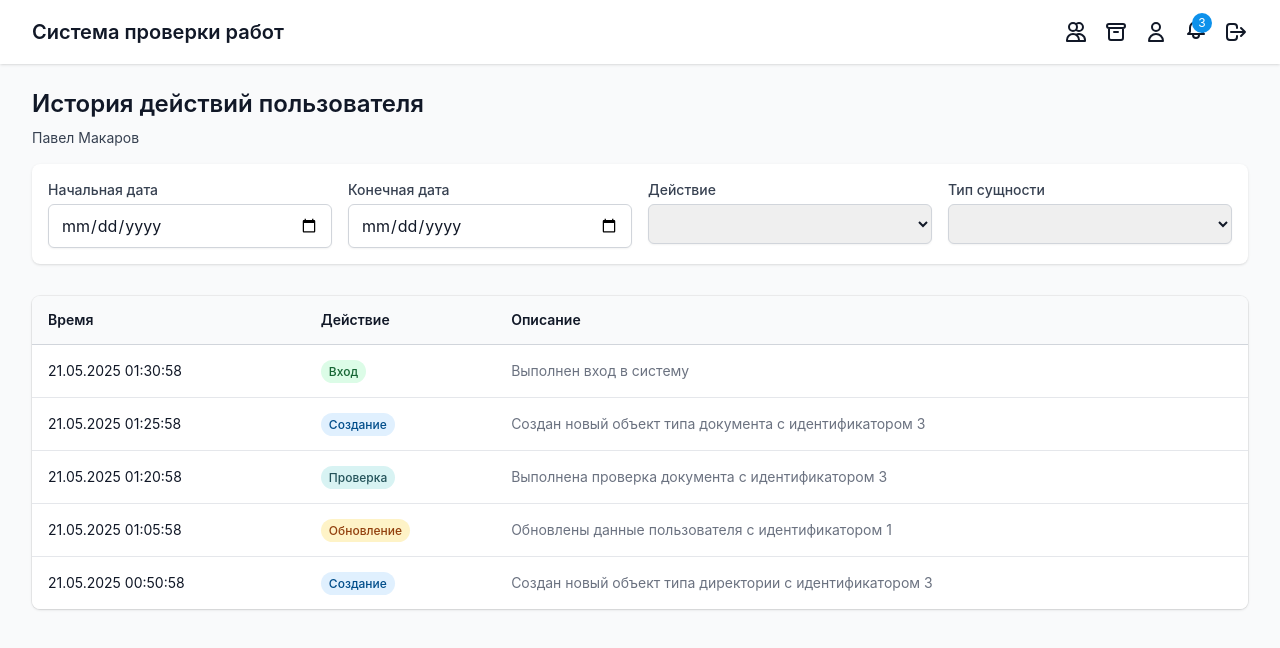
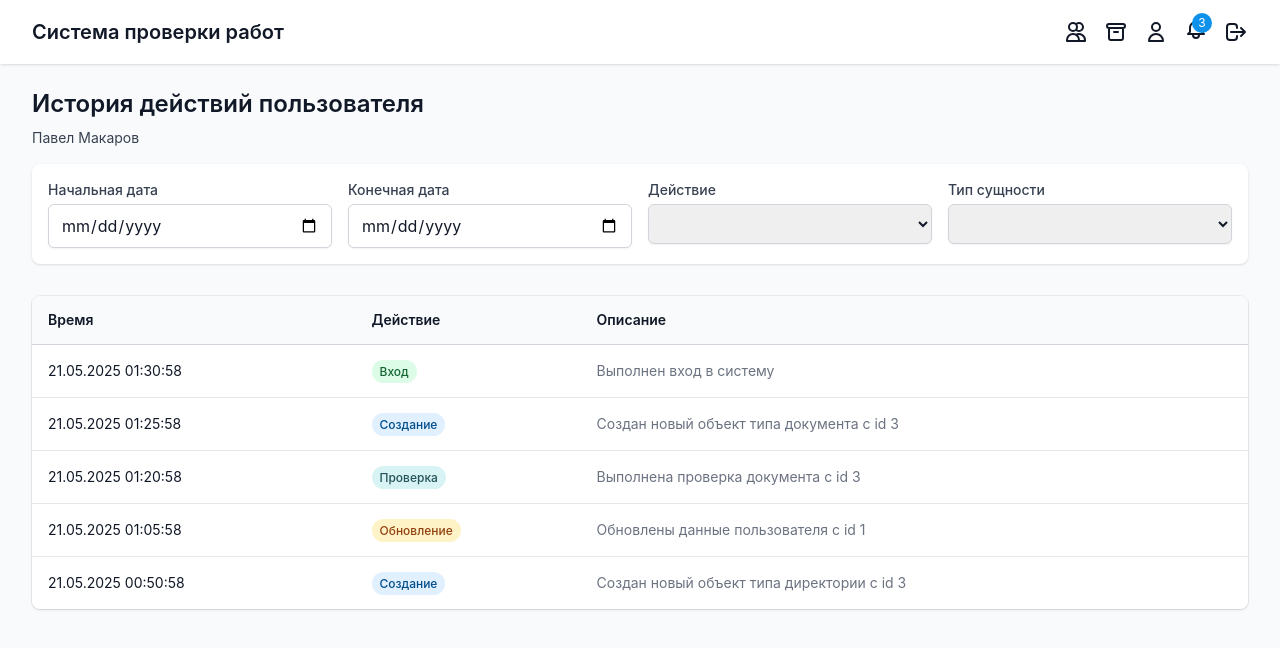
Before and after one commit to plmkr-std/bolt-project, an Angular app: page /users/1/audit in a window 1280 px wide. Shown: the top 648 px of the page. Built offline with nearby package versions, Linux system fonts and the light colour scheme.

Commit message:
Updated audit.component.ts

```diff
--- a/src/app/components/users/audit/audit.component.ts
+++ b/src/app/components/users/audit/audit.component.ts
@@ -264,13 +264,13 @@ export class AuditComponent implements OnInit {
       case 'LOGOUT':
         return 'Выполнен выход из системы';
       case 'CREATE':
-        return `Создан новый объект типа ${this.getEntityTypeText(log.entity_type)} с идентификатором ${log.entity_id}`;
+        return `Создан новый объект типа ${this.getEntityTypeText(log.entity_type)} с id ${log.entity_id}`;
       case 'UPDATE':
-        return `Обновлены данные ${this.getEntityTypeText(log.entity_type)} с идентификатором ${log.entity_id}`;
+        return `Обновлены данные ${this.getEntityTypeText(log.entity_type)} с id ${log.entity_id}`;
       case 'DELETE':
-        return `Удален объект типа ${this.getEntityTypeText(log.entity_type)} с идентификатором ${log.entity_id}`;
+        return `Удален объект типа ${this.getEntityTypeText(log.entity_type)} с id ${log.entity_id}`;
       case 'VALIDATE':
-        return `Выполнена проверка ${this.getEntityTypeText(log.entity_type)} с идентификатором ${log.entity_id}`;
+        return `Выполнена проверка ${this.getEntityTypeText(log.entity_type)} с id ${log.entity_id}`;
       default:
         return `${log.action} ${this.getEntityTypeText(log.entity_type)} (ID: ${log.entity_id})`;
     }
```
